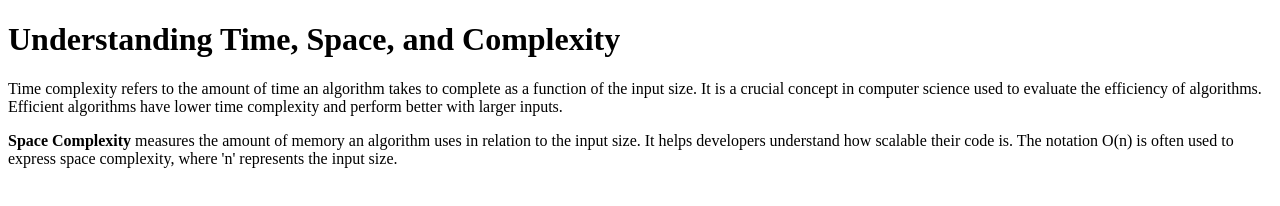
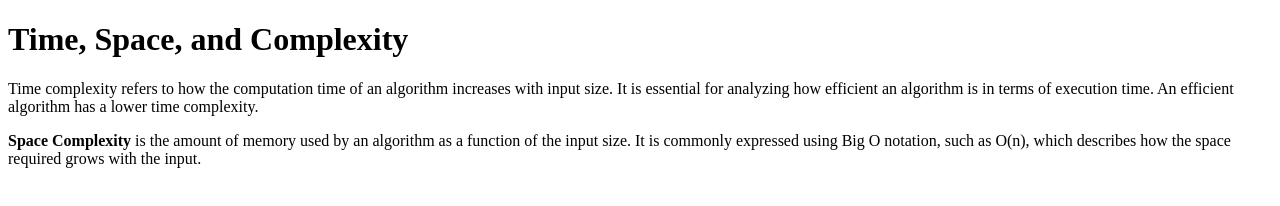
Before and after one commit to acciojob/time-and-space-complexity-Abhisheksingh555, a website: page main.html in a window 1280 px wide. Drawn offline with Linux system fonts and the light colour scheme.

Commit message:
created a submission

```diff
--- a/main.html
+++ b/main.html
@@ -1,19 +1,23 @@
 <!DOCTYPE html>
+
 <html>
+
 <head>
-  <title>Time and Space Complexity</title>
+	<link rel="stylesheet" href="styles.css">
 </head>
+
 <body>
-
-  <h1>Understanding Time, Space, and Complexity</h1>
-
-  <p>
-    Time complexity refers to the amount of time an algorithm takes to complete as a function of the input size. It is a crucial concept in computer science used to evaluate the efficiency of algorithms. Efficient algorithms have lower time complexity and perform better with larger inputs.
-  </p>
-
-  <p>
-    <b>Space Complexity</b> measures the amount of memory an algorithm uses in relation to the input size. It helps developers understand how scalable their code is. The notation O(n) is often used to express space complexity, where 'n' represents the input size.
-  </p>
+	<!-- the entire body must be written by student -->
+	 <h1>Time, Space, and Complexity</h1>
+	<p>
+		Time complexity refers to how the computation time of an algorithm increases with input size. It is essential for analyzing how efficient an algorithm is in terms of execution time. An efficient algorithm has a lower time complexity.
+    </p>
+	<p>
+		<b>Space Complexity</b> is the amount of memory used by an algorithm as a function of the input size. It is commonly expressed using Big O notation, such as O(n), which describes how the space required grows with the input.
+    </p>
+    <script type="text/javascript" src="./script.js">
+</script>
 
 </body>
+
 </html>
```
